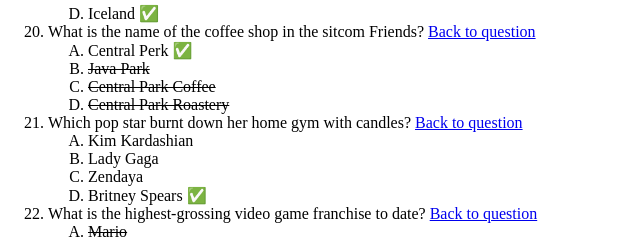
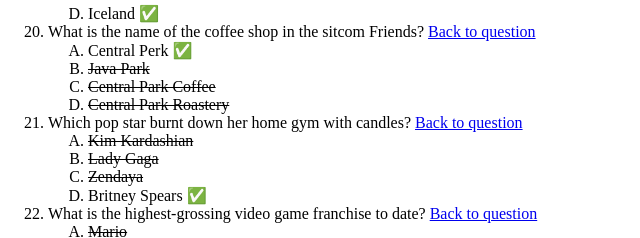
Before and after one commit to ElioneRamadani/Future-Minds-Academy, a plain HTML site: page Assignments/HTML in Action/answers.html in a window 1280 px wide. Shown: the part 1786-2024 px from the top of the page, 0-640 px from the left. Drawn offline with Linux system fonts and the light colour scheme.

Commit message:
Update answers.html

```diff
--- a/Assignments/HTML in Action/answers.html
+++ b/Assignments/HTML in Action/answers.html
@@ -238,9 +238,9 @@
         <a href="page3.html#21">Back to question</a>
       </li>
       <ol type="A">
-        <li>Kim Kardashian</li>
-        <li>Lady Gaga</li>
-        <li>Zendaya</li>
+        <li><s>Kim Kardashian</s></li>
+        <li><s>Lady Gaga</s></li>
+        <li><s>Zendaya</s></li>
         <li>Britney Spears &#9989;</li>
       </ol>
 
```
